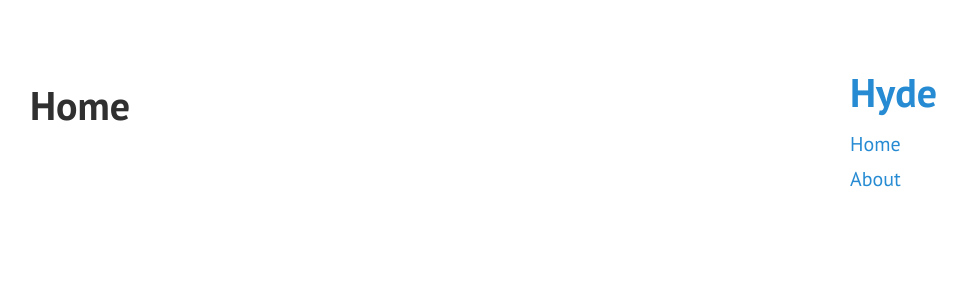
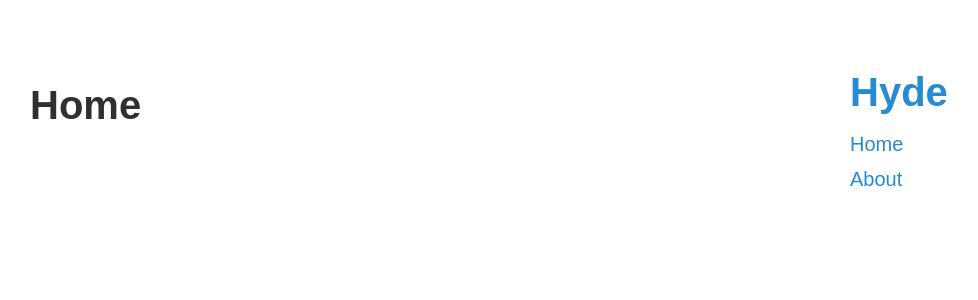
Before and after one commit to pstopia/pstopia.github.io, a Jekyll site: the page built from index.html, in a window 1280 px wide. Shown: the top 300 px of the page, without its empty margins (230-1208 px from the left). Built offline with Jekyll 4.4.1, drawn with Linux system fonts in a browser that asks for light colours.

Commit message:
Change default font to Noto Sans KR

```diff
--- a/public/css/hyde.css
+++ b/public/css/hyde.css
@@ -32,7 +32,7 @@
  */
 
 html {
-  font-family: "PT Sans", Helvetica, Arial, sans-serif;
+  font-family: 'Noto Sans KR', Arial, sans-serif;
 }
 @media (min-width: 48em) {
   html {
@@ -76,7 +76,7 @@
 /* About section */
 .sidebar-about h1 {
   margin-top: 0;
-  font-family: "Abril Fatface", serif;
+  font-family: 'Noto Sans KR', serif;
   font-size: 3.25rem;
 }
 
```
